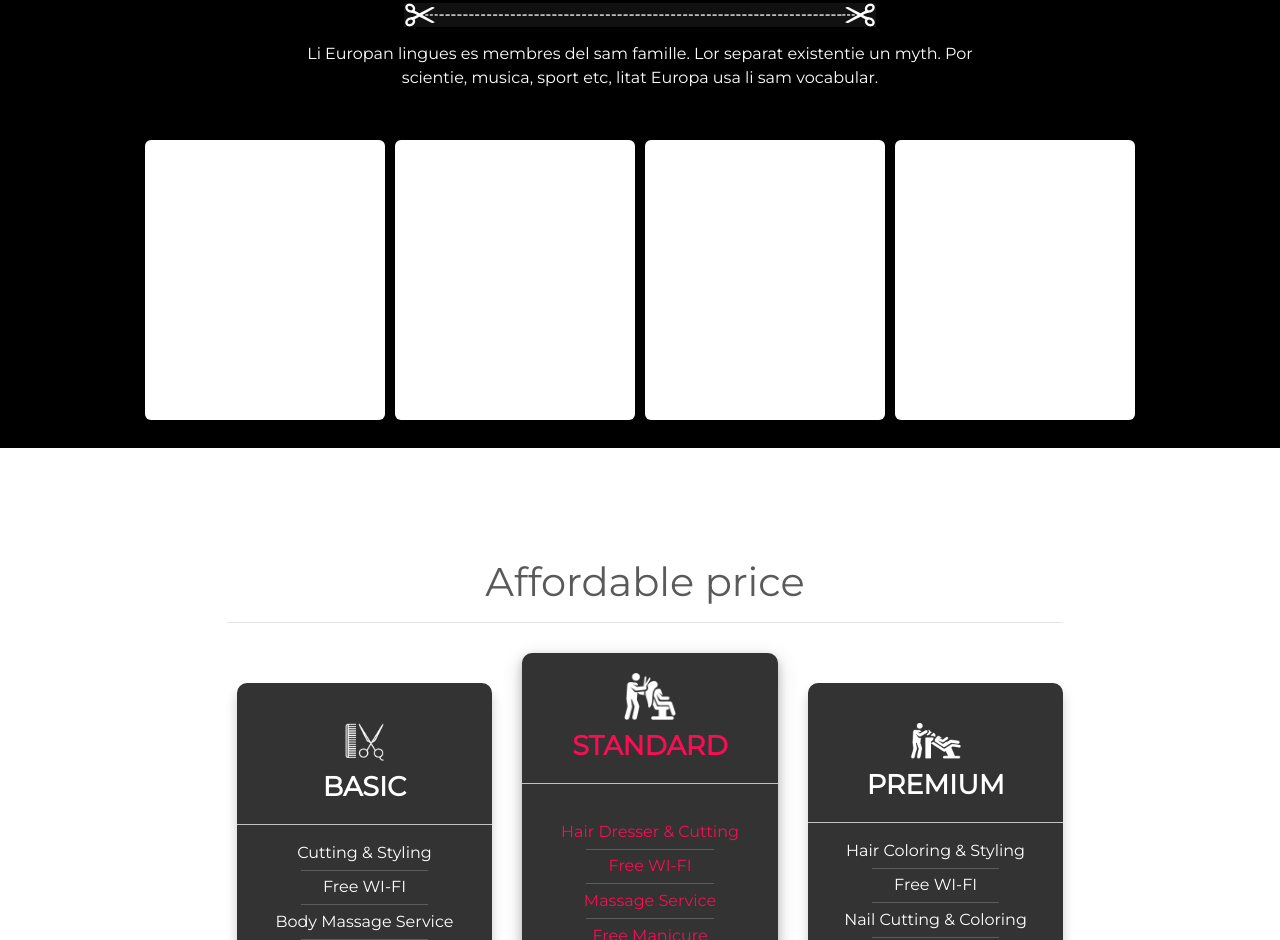
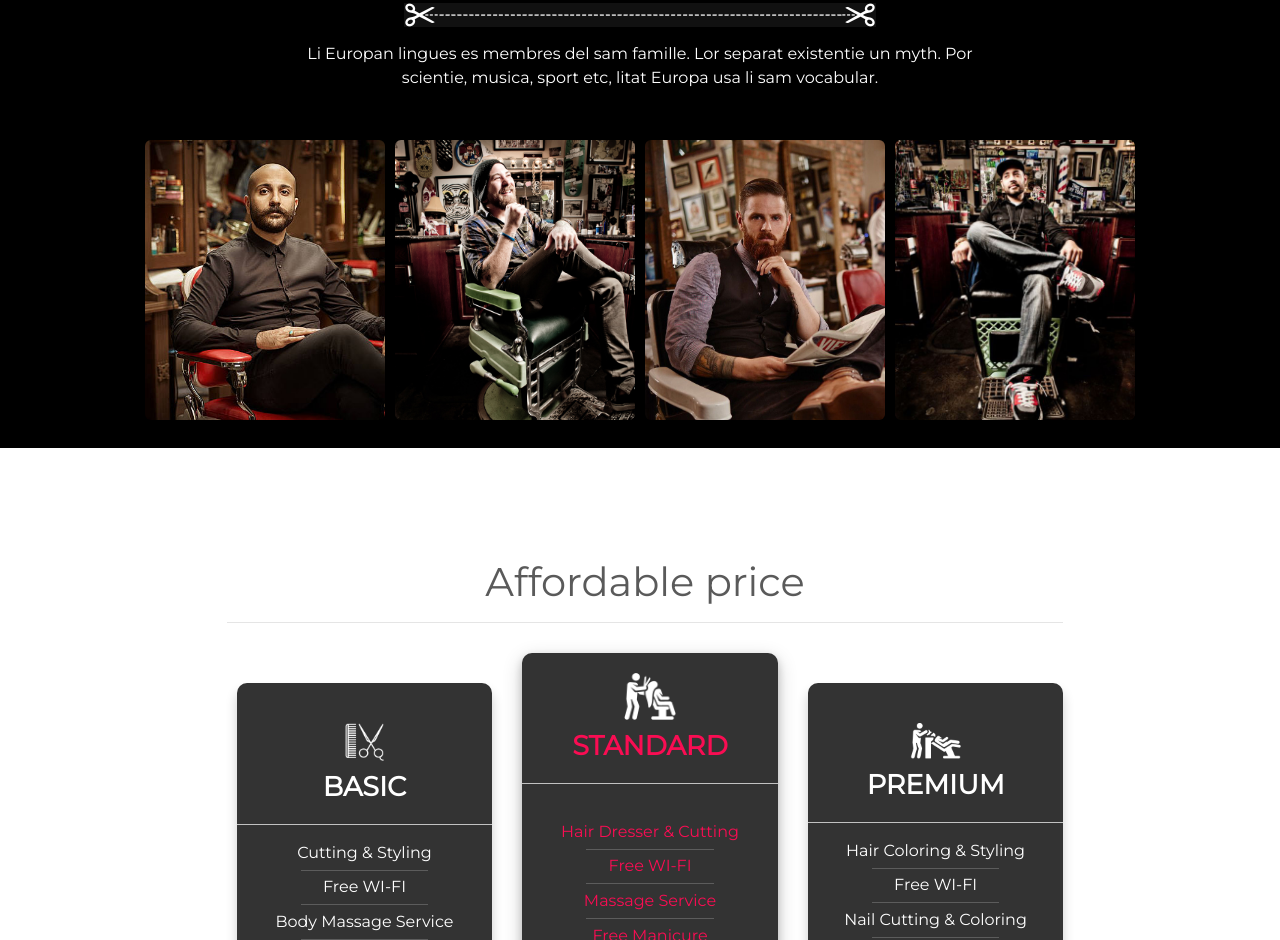
Before and after one commit to edy1013/barber, a plain HTML site: page html/index.html in a window 1280 px wide. Shown: the part 1432-2372 px from the top of the page. Drawn offline with Linux system fonts and the light colour scheme.

Commit message:
Aded team member pictures

```diff
--- a/css/style.css
+++ b/css/style.css
@@ -372,9 +372,13 @@ text-align: center;
 .team-content .team-images img:hover {
   z-index: 1;
   transform: scale(1.25);
-  box-shadow: 0 25px 40px rgba(0, 0, 0, 0.5);
+  box-shadow: 0 25px 40px rgba(255, 230, 230, 0.5);
+
 
 }
+
+
+/* Test for team overlay*/
 
 
 
@@ -386,6 +390,7 @@ text-align: center;
   width: 100%;
   height: 100%;
   object-fit: cover;
+
 }
 
 
--- a/html/index.html
+++ b/html/index.html
@@ -87,7 +87,7 @@
           </div>
 
     </div>
-
+    <!--Team Start-->
     <div class="team">
       <div class="team-content">
 
@@ -100,17 +100,18 @@
         <div class="team-images">
             <div class="box">
               <div class="imgBx">
-                <img src="/images/team.png" alt="">
+
+                <img src="/images/barber1.jpg" alt="">
 
             </div>
             <div class="imgBx">
-              <img src="/images/team.png" alt="">
+              <img src="/images/barber4.jpg" alt="">
             </div>
             <div class="imgBx">
-              <img src="/images/team.png" alt="">
+              <img src="/images/barber2.jpg" alt="">
             </div>
             <div class="imgBx">
-              <img src="/images/team.png" alt="">
+              <img src="/images/barber3.jpg" alt="">
             </div>
 
         </div>
```
Also changed, not shown: images/barber1.jpg (added), images/barber2.jpg (added), images/barber3.jpg (added), images/barber4.jpg (added).
